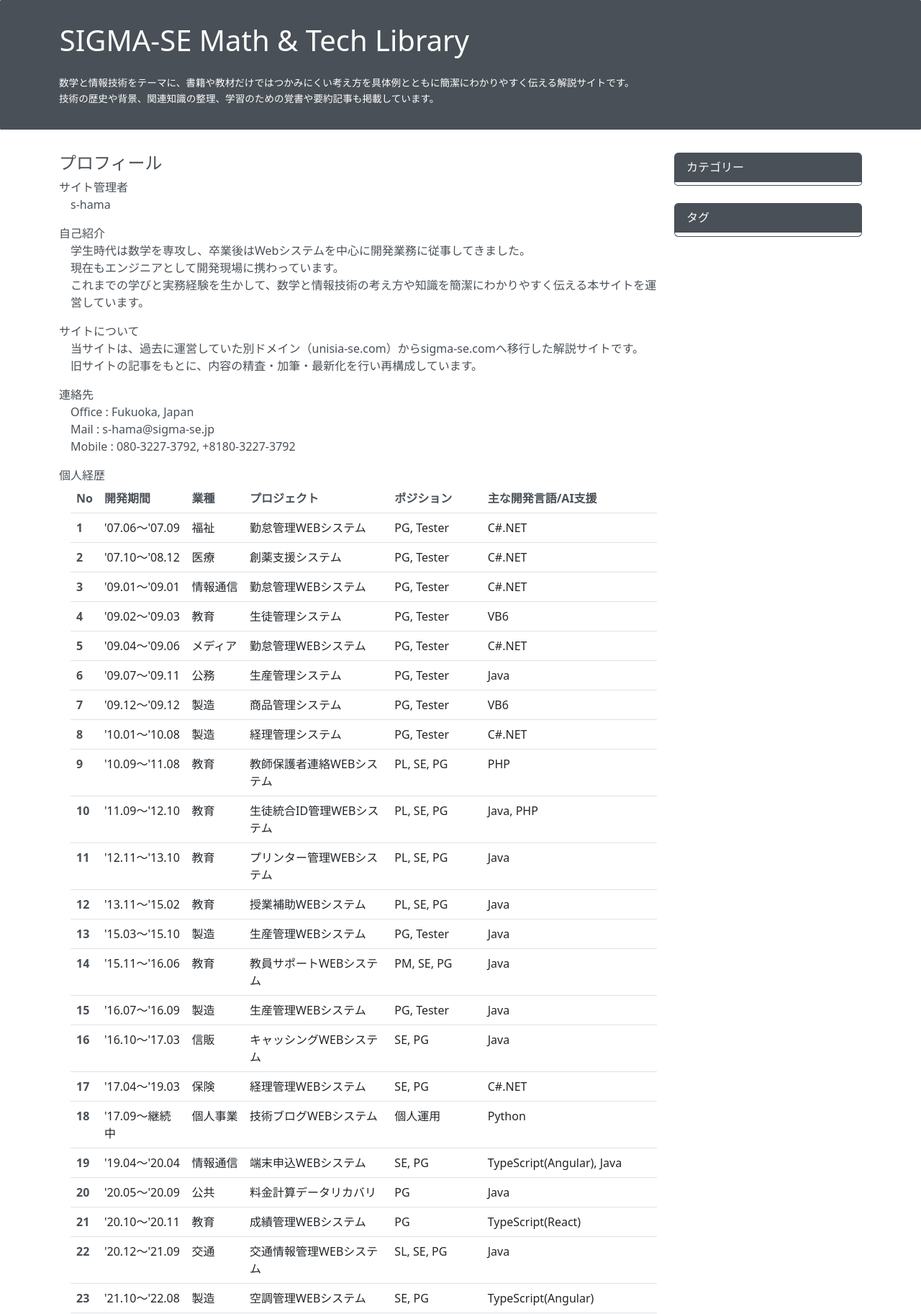
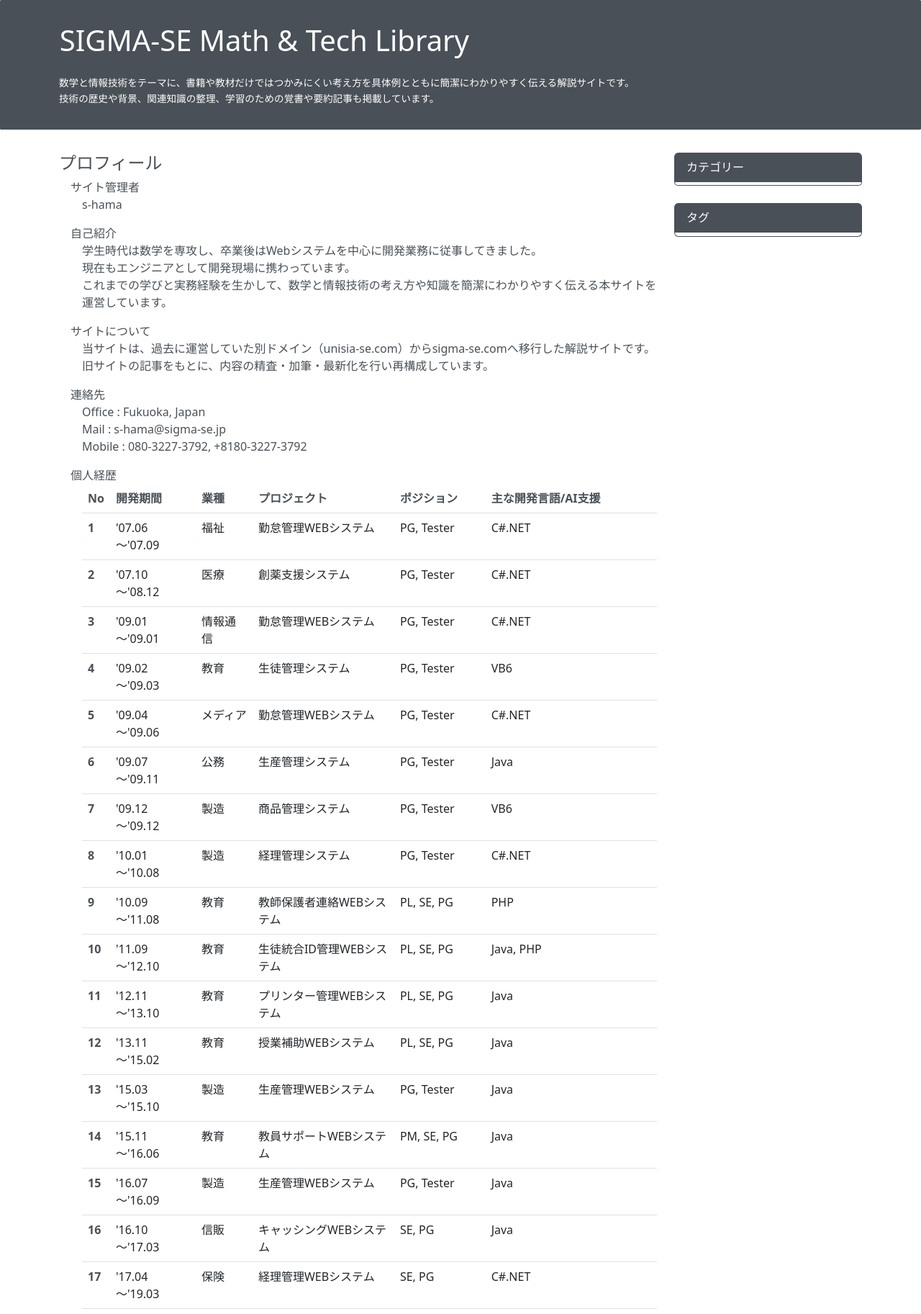
Before and after one commit to s-hama/sigma-se-tech-blog, a Django app: page /profile/ in a window 1280 px wide. Shown: the part 54-1879 px from the top of the page at 72% size. Run offline with Django 4.2, Linux system fonts and the light colour scheme; data that the repository does not hold is empty; some libraries are stand-ins or nearby versions.

Commit message:
chore: adjusting the layout of the Profile, Contact, and Privacy Policy screens

```diff
--- a/static/tblog/custom.css
+++ b/static/tblog/custom.css
@@ -315,6 +315,10 @@ a.list-group-last-item {
     padding-left: 1rem;
 }
 
+.page-content {
+    padding-left: 1rem;
+}
+
 .recommended-series-group ul {
     margin-bottom: 0;
     padding-left: 2.25rem;
--- a/tblog/templates/tblog/contact.html
+++ b/tblog/templates/tblog/contact.html
@@ -1,9 +1,11 @@
 <div class="row">
   <div class="col-xs-12 col-sm-12">
     <h4 class="page-title">お問い合わせ</h4>
+    <div class="page-content">
     本サイトについてのご意見・ご感想などをお寄せください。<br /><br />
     お問い合わせの際は、お手数ですが下記メールアドレスへお願いたします。<br />
     　s-hama@sigma-se.jp<br /><br />
     回答には時間を要する場合がありますので、予めご了承ください。<br />
+    </div>
   </div>
 </div>
--- a/tblog/templates/tblog/ppolicy.html
+++ b/tblog/templates/tblog/ppolicy.html
@@ -1,6 +1,7 @@
 <div class="row">
     <div class="col-xs-12 col-sm-12">
         <h4 class="page-title">プライバシーポリシー</h4>
+        <div class="page-content">
         <p>本プライバシーポリシーは、
             <strong>SIGMA-SE Math & Tech Library</strong>（
             <strong>sigma-se.com</strong>）（以下、「当サイト」とします）の各種サービス（当サイトによる情報提供、各種お問合せの受付等）において、当サイトの訪問者（以下、「訪問者」とします）の個人情報もしくはそれに準ずる情報を取り扱う際に、当サイトが遵守する方針を示したものです。
@@ -220,5 +221,6 @@
             <br>
             <strong>2024年9月30日</strong>　改訂
         </p>
+        </div>
     </div>
 </div>
--- a/tblog/templates/tblog/profile.html
+++ b/tblog/templates/tblog/profile.html
@@ -1,6 +1,7 @@
 <div class="row">
     <div class="col-xs-12 col-sm-12">
         <h4 class="page-title">プロフィール</h4>
+        <div class="page-content">
         <div>サイト管理者</div>
         <div class="ms-3">
           <p>s-hama</p>
@@ -20,10 +21,12 @@
             旧サイトの記事をもとに、内容の精査・加筆・最新化を行い再構成しています。
           </p>
         </div>
+        </div>
     </div>
 </div>
 <div class="row">
     <div class="col-xs-12 col-sm-8">
+        <div class="page-content">
         <div>連絡先</div>
         <div class="ms-3">
           <p>
@@ -32,10 +35,12 @@
             Mobile : 080-3227-3792, +8180-3227-3792
           </p>
         </div>
+        </div>
     </div>
 </div>
 <div class="row">
     <div class="col-xs-12 col-sm-12">
+        <div class="page-content">
         <div>個人経歴</div>
         <div class="ms-3">
           <table class="table">
@@ -281,5 +286,6 @@
             </tbody>
           </table>
         </div>
+        </div>
     </div>
 </div>
```
